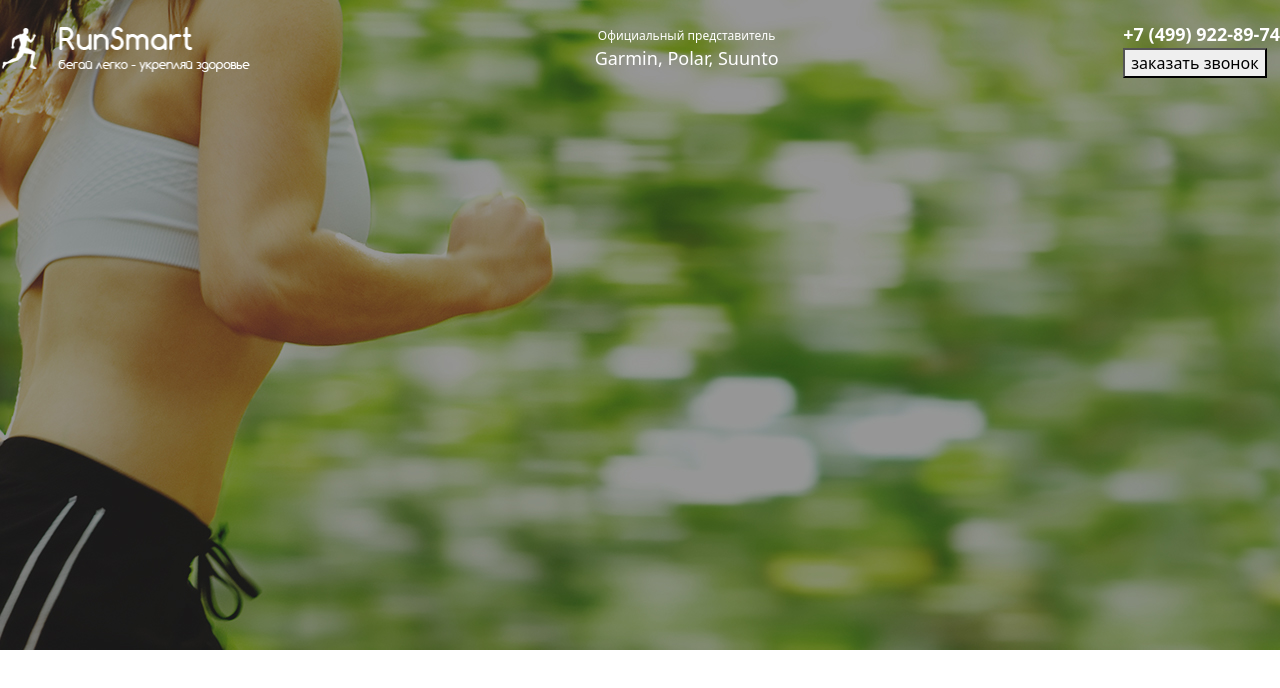
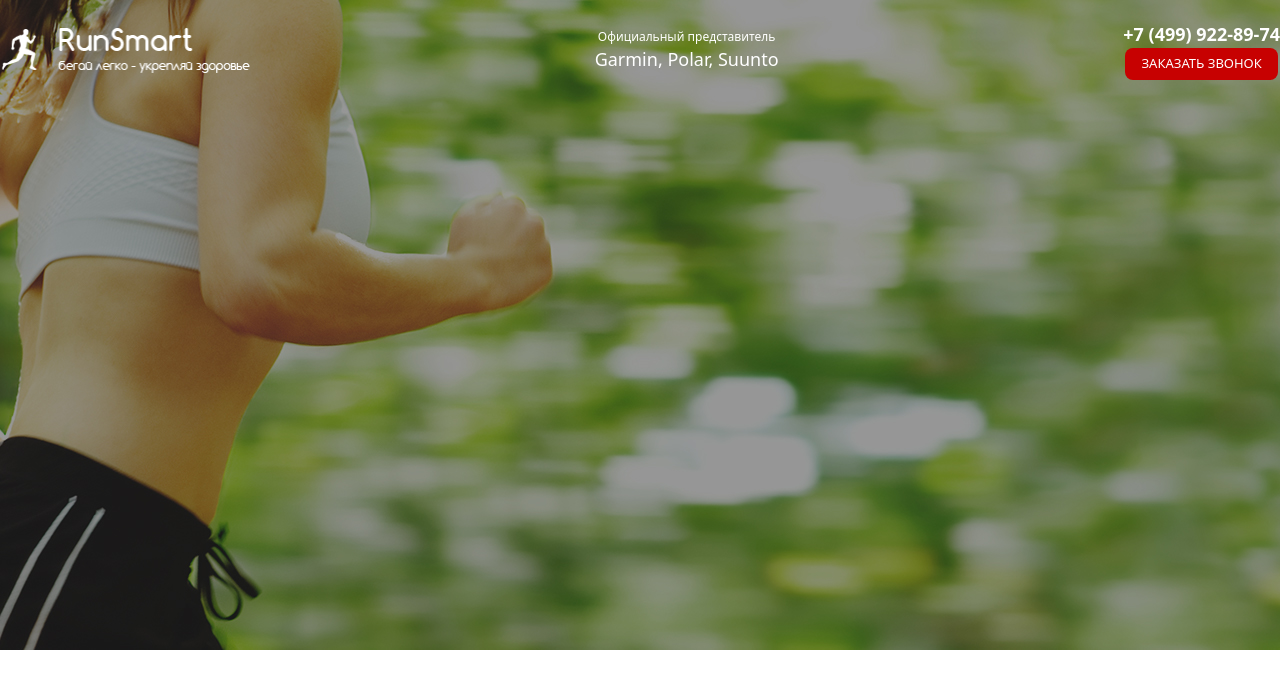
Before and after one commit to iaroslav-eremeev/practice_project_2, a website: page src/index.html in a window 1280 px wide. Drawn offline with Linux system fonts and the light colour scheme.

Commit message:
Style button

```diff
--- /dev/null
+++ b/src/sass/blocks/_button.scss
@@ -0,0 +1,12 @@
+.button {
+    width: 153px;
+    height: 32px;
+    border-radius: 8px;
+    background-color: $main-color;
+    color: #FFFFFF;
+    font-size: 13px;
+    text-transform: uppercase;
+    display: block;
+    margin: 0 auto;
+    border: none;
+}
--- a/src/sass/style.scss
+++ b/src/sass/style.scss
@@ -8,3 +8,4 @@
 }
 @import 'blocks/promo';
 @import 'blocks/header';
+@import 'blocks/button';
```
Also changed, not shown: src/css/style.min.css.
